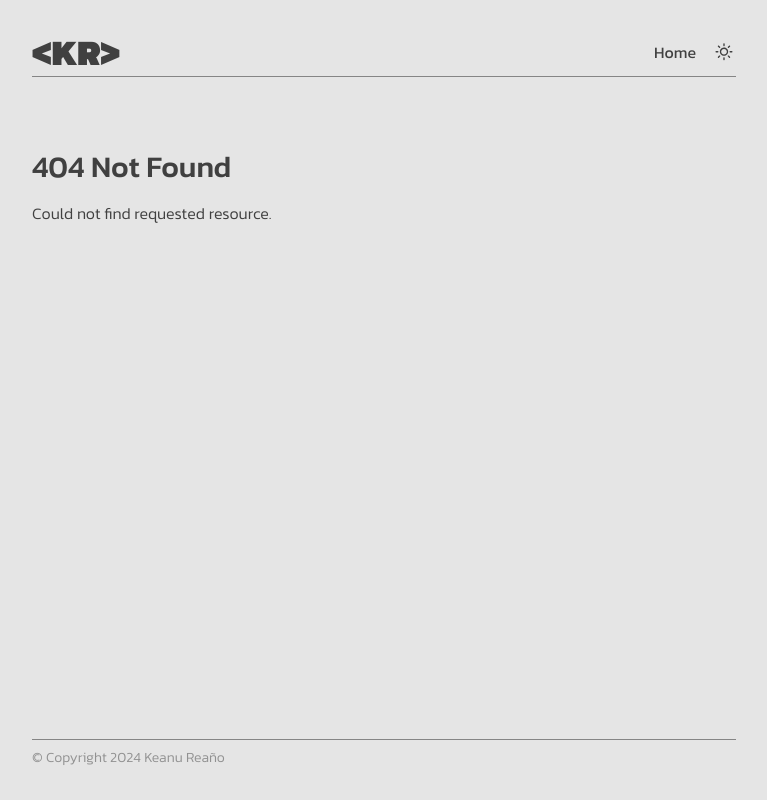
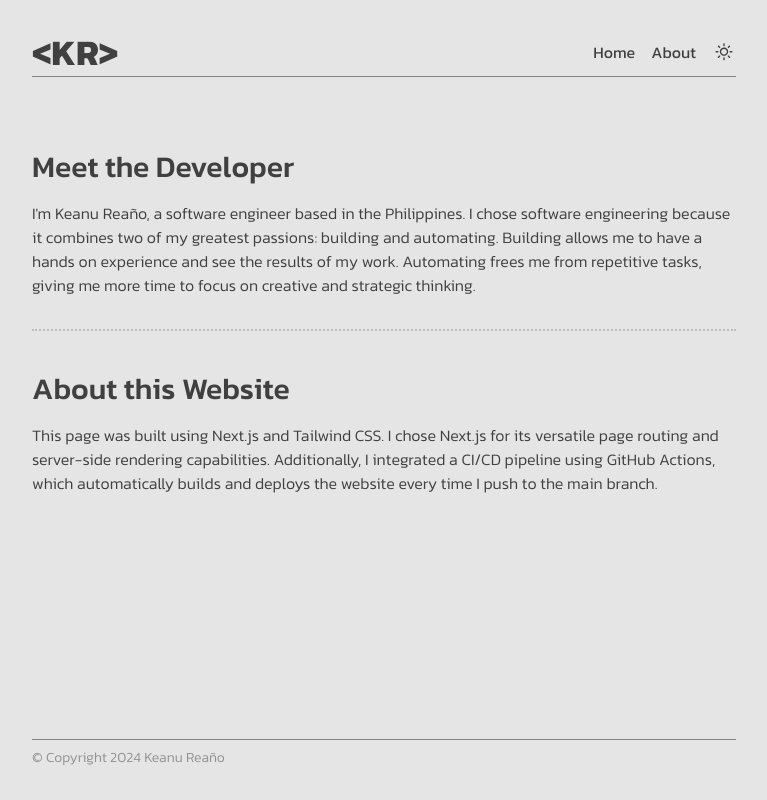
Before and after one commit to keanureano/keanureano.github.io, a Next.js app: page /about in a window 1280 px wide. Before the commit this address had no page. Shown: the whole page, without its empty margins (256-1023 px from the left). Built offline with nearby package versions, Linux system fonts and the light colour scheme.

Commit message:
update about page styling and content, modify layout for main content, add About link to header.

```diff
--- /dev/null
+++ b/src/app/about/page.tsx
@@ -0,0 +1,24 @@
+export default function About() {
+  return (
+    <>
+      <h1>Meet the Developer</h1>
+      <p>
+        I'm Keanu Reaño, a software engineer based in the Philippines. I chose
+        software engineering because it combines two of my greatest passions:
+        building and automating. Building allows me to have a hands on
+        experience and see the results of my work. Automating frees me from
+        repetitive tasks, giving me more time to focus on creative and strategic
+        thinking.
+      </p>
+      <hr />
+      <h1>About this Website</h1>
+      <p>
+        This page was built using Next.js and Tailwind CSS. I chose Next.js for
+        its versatile page routing and server-side rendering capabilities.
+        Additionally, I integrated a CI/CD pipeline using GitHub Actions, which
+        automatically builds and deploys the website every time I push to the
+        main branch.
+      </p>
+    </>
+  );
+}
--- a/src/app/layout.tsx
+++ b/src/app/layout.tsx
@@ -26,7 +26,7 @@ export default function RootLayout({
       <body className="flex flex-col max-w-3xl min-h-screen p-8 mx-auto bg-neutral-200 dark:bg-neutral-800 text-neutral-700 dark:text-neutral-300">
         <ThemeProvider attribute="class">
           <Header />
-          {children}
+          <main className="flex-grow">{children}</main>
           <Footer />
         </ThemeProvider>
       </body>
--- a/src/app/not-found.tsx
+++ b/src/app/not-found.tsx
@@ -2,9 +2,9 @@ import Link from "next/link";
 
 export default function NotFound() {
   return (
-    <main className="flex-grow">
+    <>
       <h1>404 Not Found</h1>
       <p>Could not find requested resource.</p>
-    </main>
+    </>
   );
 }
--- a/src/app/page.tsx
+++ b/src/app/page.tsx
@@ -11,12 +11,12 @@ export default async function Home() {
   const resume: ResumeSchema = JSON.parse(file);
 
   return (
-    <main className="flex-grow">
+    <>
       <Summary resume={resume} />
       <Experience resume={resume} />
       <Education resume={resume} />
       <Certifications resume={resume} />
       <Projects resume={resume} />
-    </main>
+    </>
   );
 }
--- a/src/components/Header.tsx
+++ b/src/components/Header.tsx
@@ -4,11 +4,12 @@ import ThemeSwitch from "./ThemeSwitch";
 export default function Header() {
   return (
     <header className="flex items-center justify-between pb-1 mb-8 border-b border-opacity-50 dark:border-opacity-50 border-neutral-800 dark:border-neutral-200">
-      <Link className="text-4xl font-black" href="/">
+      <Link className="text-4xl font-bold" href="/">
         {"<KR>"}
       </Link>
       <nav className="flex items-end space-x-4 font-normal">
         <Link href="/">Home</Link>
+        <Link href="/about">About</Link>
         <ThemeSwitch />
       </nav>
     </header>
```
